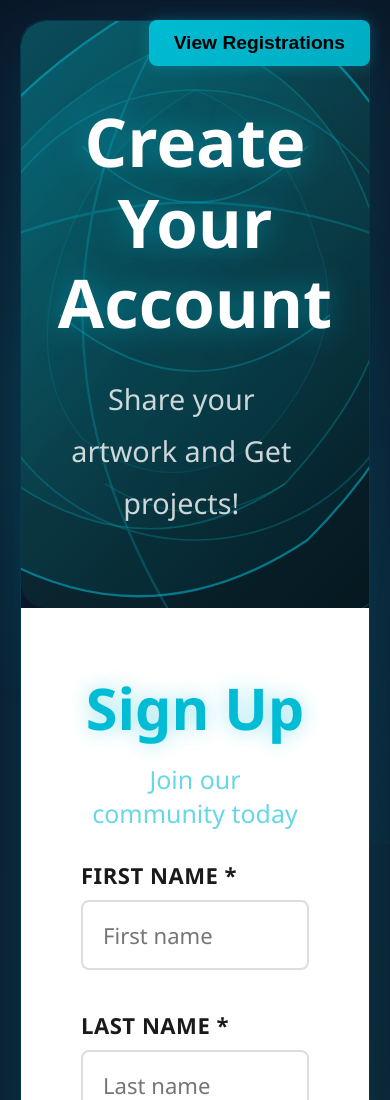
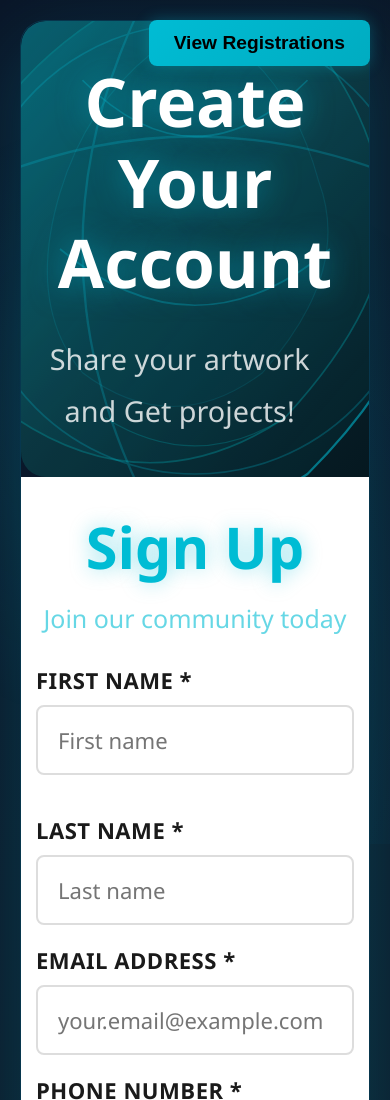
Before and after one commit to brundahd/RegistrationForm, a plain HTML site: page index.html in a window 390 px wide. Shown: the top 1100 px of the page. Drawn offline with nearby package versions, Linux system fonts and the light colour scheme.

Commit message:
Update index.html

```diff
--- a/index.html
+++ b/index.html
@@ -7,6 +7,37 @@
   <script src="https://code.jquery.com/jquery-3.6.0.min.js"></script>
 
   <style>
+    /* Remove max-width restrictions on mobile */
+@media (max-width: 768px) {
+  body {
+    font-size: 100%;
+  }
+
+  .container {
+    max-width: 100% !important;
+    width: 100% !important;
+    height: auto !important;
+    flex-direction: column !important;
+    display: flex !important;
+  }
+
+  .image-section {
+    display: flex !important;
+    width: 100% !important;
+    height: 300px !important;
+    padding: 40px 20px !important;
+  }
+
+  .form-section {
+    width: 100% !important;
+    padding: 30px 15px !important;
+  }
+
+  .form-row {
+    grid-template-columns: 1fr !important;
+  }
+}
+
     * {
       margin: 0;
       padding: 0;
```
